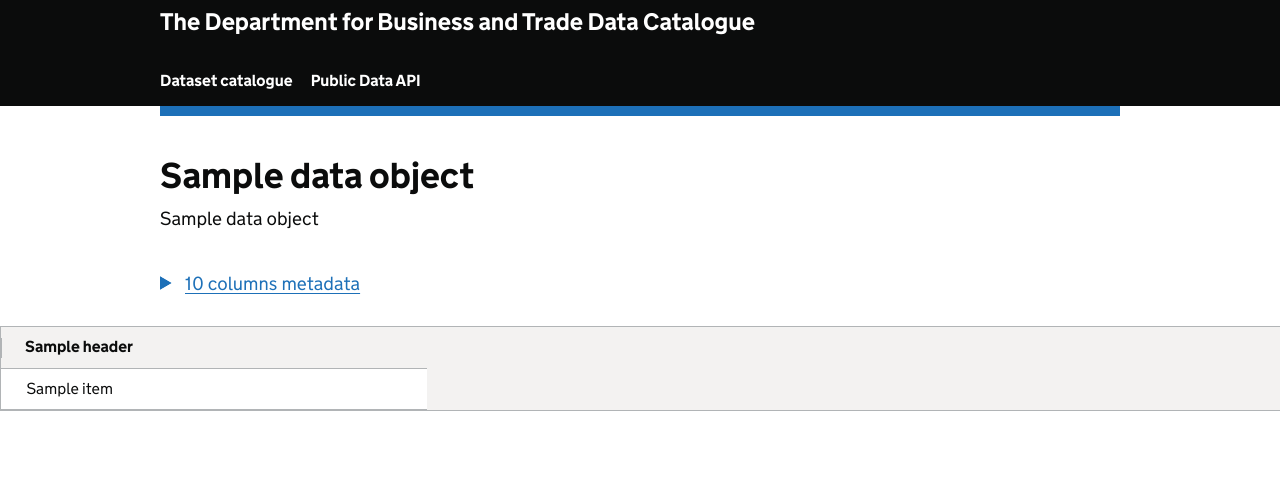
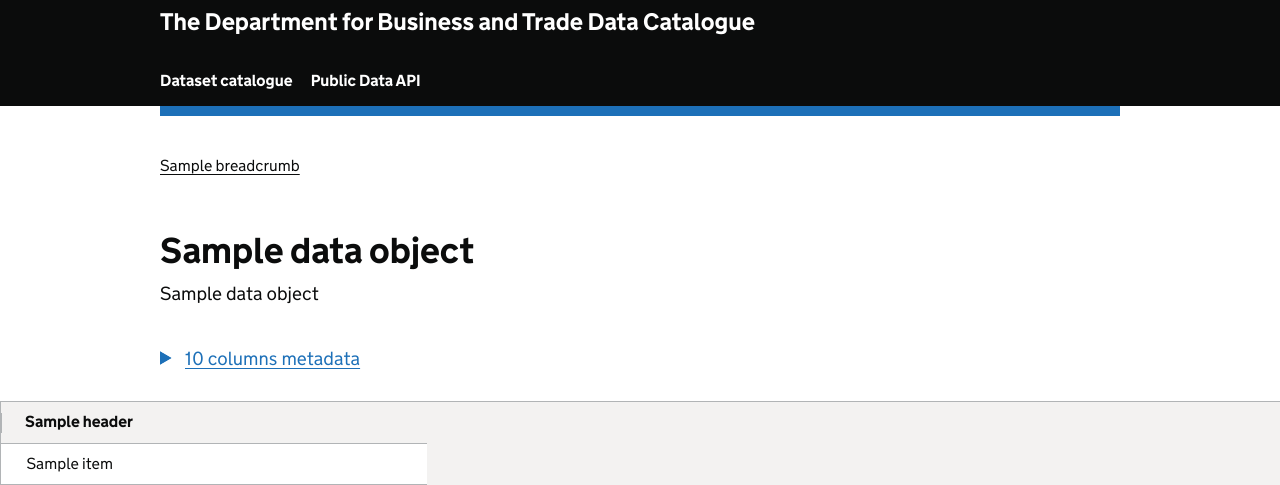
Before and after one commit to uktrade/trade-data-catalogue, a Django app: template trade_data_catalogue/templates/dataset_catalogue/preview.html in a window 1280 px wide. Shown: the top 485 px of the page. Run offline with Django 5.2, Linux system fonts and the light colour scheme; the template is opened without the code that fills it: most values are stand-ins (such as "Sample title", 1, 10 or a date in 2020).

Commit message:
Breadcrumbs elements

```diff
--- a/trade_data_catalogue/templates/dataset_catalogue/preview.html
+++ b/trade_data_catalogue/templates/dataset_catalogue/preview.html
@@ -6,6 +6,23 @@
 />
 {% endblock %} {% block content %}
 <div class="govuk-width-container">
+  <nav
+    class="govuk-breadcrumbs govuk-!-static-margin-bottom-8 govuk-!-static-margin-top-0"
+    aria-label="Breadcrumb"
+  >
+    <ol class="govuk-breadcrumbs__list">
+      {% for breadcrumb in breadcrumbs %}
+      <li class="govuk-breadcrumbs__list-item">
+        <a
+          class="govuk-breadcrumbs__link"
+          href="{% if breadcrumb.url %}{{breadcrumb.url}}{% endif %}"
+          >{{breadcrumb.name}}</a
+        >
+      </li>
+      {% endfor %}
+    </ol>
+  </nav>
+
   <div
     class="govuk-!-static-margin-bottom-5"
     data-testid="dataset-details-header-container"
```
Also changed, not shown: trade_data_catalogue/templates/dataset_catalogue/details.html (+5 -6 lines).
